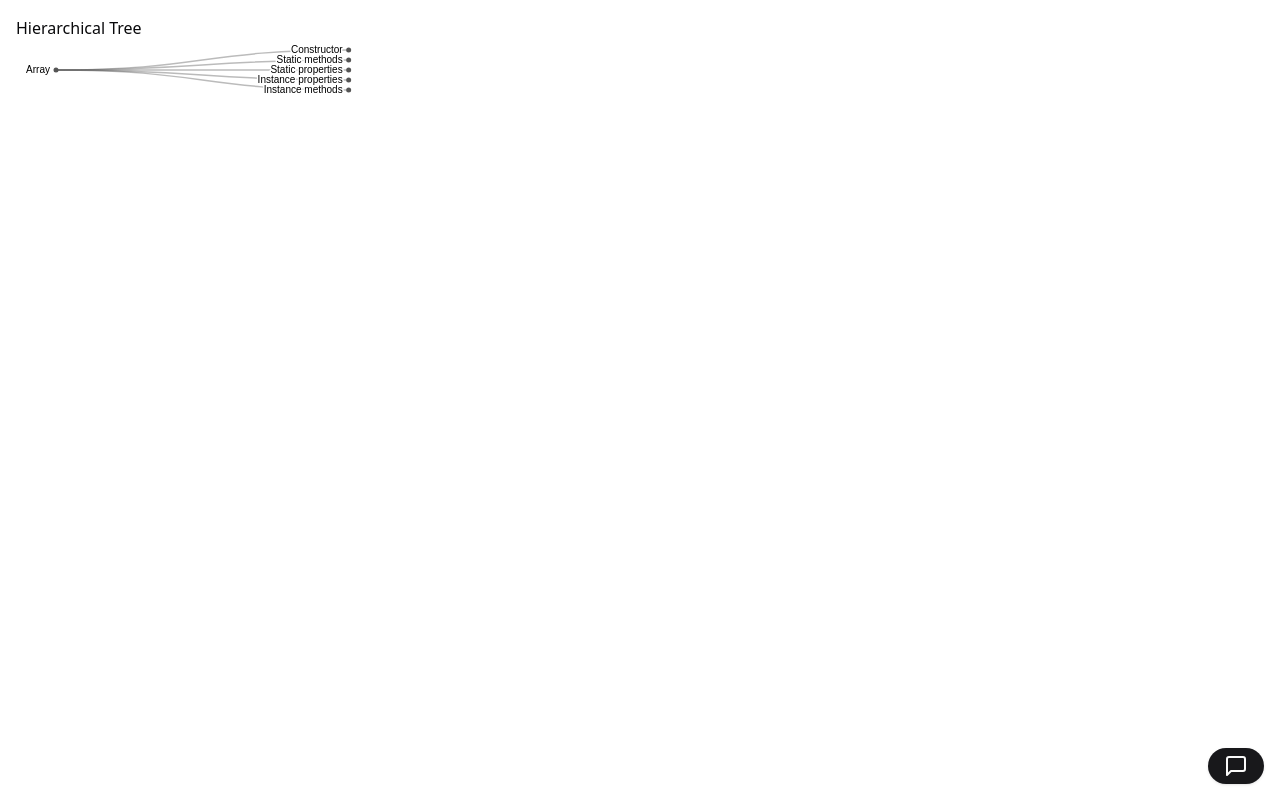
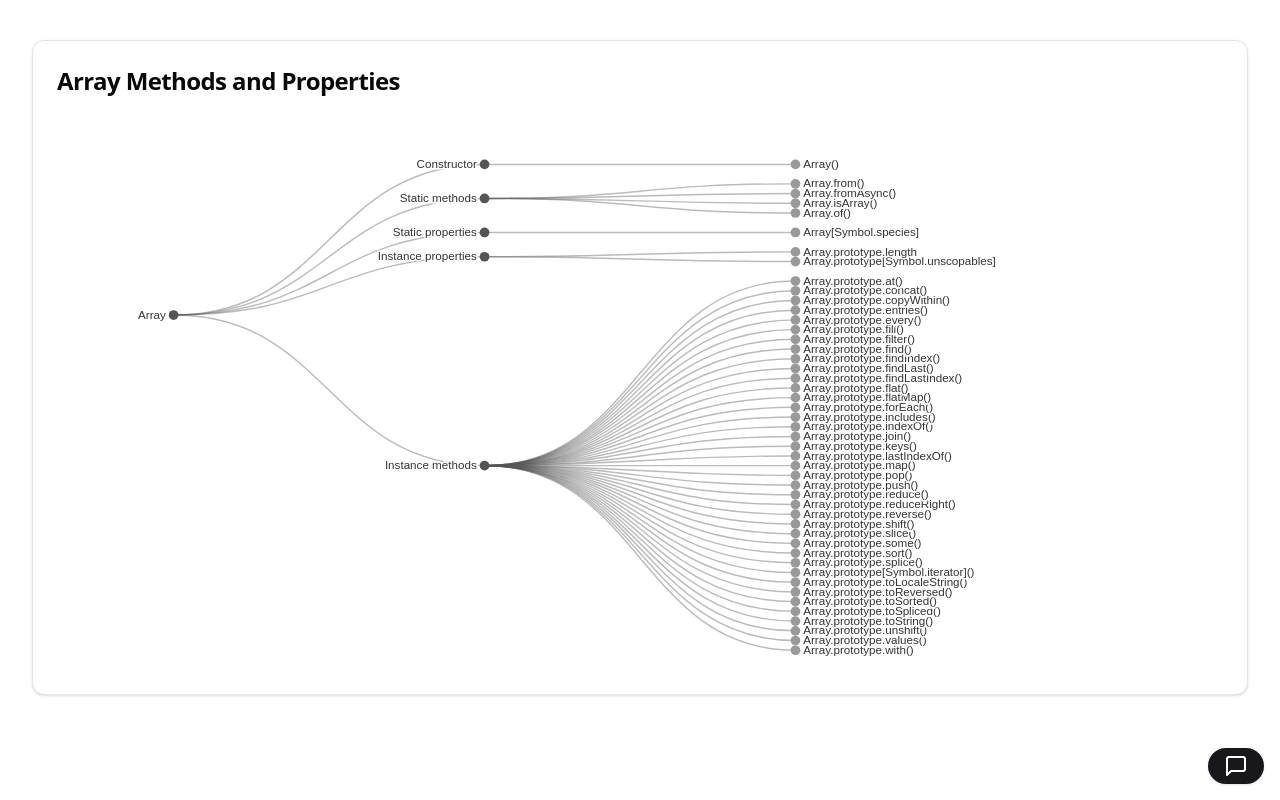
Before and after one commit to RAVEYUS/Daccy, a Next.js app: page /pages/graph in a window 1280 px wide. Built offline with nearby package versions, Linux system fonts and the light colour scheme.

Commit message:
fixed mindmap

```diff
--- a/app/pages/graph/page.tsx
+++ b/app/pages/graph/page.tsx
@@ -1,15 +1,14 @@
-// pages/tree.js
-"use client";
-import CollapsibleTree from '@/components/loadGraph'; // Update the import to use CollapsibleTree
+"use client"
 
-const TreePage = () => {
-  // Hierarchical structure of nodes
+import CollapsibleTree from '@/components/loadGraph'
+
 const nodes = {
   name: "Array",
   children: [
     { name: "Constructor", children: [{ name: "Array()" }] },
     {
-        name: "Static methods", children: [
+      name: "Static methods",
+      children: [
         { name: "Array.from()" },
         { name: "Array.fromAsync()" },
         { name: "Array.isArray()" },
@@ -17,18 +16,21 @@ const TreePage = () => {
       ]
     },
     {
-        name: "Static properties", children: [
+      name: "Static properties",
+      children: [
         { name: "Array[Symbol.species]" },
       ]
     },
     {
-        name: "Instance properties", children: [
+      name: "Instance properties",
+      children: [
         { name: "Array.prototype.length" },
         { name: "Array.prototype[Symbol.unscopables]" },
       ]
     },
     {
-        name: "Instance methods", children: [
+      name: "Instance methods",
+      children: [
         { name: "Array.prototype.at()" },
         { name: "Array.prototype.concat()" },
         { name: "Array.prototype.copyWithin()" },
@@ -71,16 +73,12 @@ const TreePage = () => {
       ]
     },
   ],
-  };
+}
 
+export default function TreePage() {
   return (
-    <div className='p-4'>
-      <h1>Hierarchical Tree</h1>
-      <div>
-        <CollapsibleTree data={nodes} /> {/* Use CollapsibleTree component */}
+    <div className="container mx-auto py-10">
+      <CollapsibleTree data={nodes} />
     </div>
-    </div>
-  );
-};
-
-export default TreePage;
+  )
+}
--- a/components/loadGraph.js
+++ b/components/loadGraph.js
@@ -1,73 +1,77 @@
-// components/CollapsibleTree.js
-import React, { useEffect, useRef } from 'react';
-import * as d3 from 'd3';
+"use client"
 
-const CollapsibleTree = ({ data }) => {
-  const svgRef = useRef(null);
+import React, { useEffect, useRef } from 'react'
+import * as d3 from 'd3'
+import { Card, CardContent, CardHeader, CardTitle } from "@/components/ui/card"
+
+export default function CollapsibleTree({ data }) {
+  const svgRef = useRef(null)
 
   useEffect(() => {
-    if (!data) return;
+    if (!data || !svgRef.current) return
 
     // Set chart dimensions
-    const width = 928;
-    const marginTop = 10;
-    const marginRight = 10;
-    const marginBottom = 10;
-    const marginLeft = 40;
+    const width = 1200
+    const marginTop = 20
+    const marginRight = 120
+    const marginBottom = 20
+    const marginLeft = 120
 
-    const root = d3.hierarchy(data);
-    const dx = 10;
-    const dy = (width - marginRight - marginLeft) / (1 + root.height);
+    const root = d3.hierarchy(data)
+    const dx = 10
+    const dy = (width - marginRight - marginLeft) / (1 + root.height)
 
-    const tree = d3.tree().nodeSize([dx, dy]);
-    const diagonal = d3.linkHorizontal().x(d => d.y).y(d => d.x);
+    const tree = d3.tree().nodeSize([dx, dy])
+    const diagonal = d3.linkHorizontal()
+      .x(d => d.y)
+      .y(d => d.x)
 
     // Clear previous SVG content
-    d3.select(svgRef.current).selectAll("*").remove();
+    d3.select(svgRef.current).selectAll("*").remove()
 
-    const svg = d3.create("svg")
+    const svg = d3.select(svgRef.current)
       .attr("width", width)
       .attr("height", dx)
       .attr("viewBox", [-marginLeft, -marginTop, width, dx])
-      .attr("style", "max-width: 100%; height: auto; font: 10px sans-serif; user-select: none;");
+      .attr("style", "max-width: 100%; height: auto; font: 12px sans-serif; user-select: none;")
 
     const gLink = svg.append("g")
       .attr("fill", "none")
       .attr("stroke", "#555")
       .attr("stroke-opacity", 0.4)
-      .attr("stroke-width", 1.5);
+      .attr("stroke-width", 1.5)
 
     const gNode = svg.append("g")
       .attr("cursor", "pointer")
-      .attr("pointer-events", "all");
+      .attr("pointer-events", "all")
 
     // Update function to refresh the tree layout
     function update(event, source) {
-      const duration = event?.altKey ? 2500 : 250;
-      const nodes = root.descendants().reverse();
-      const links = root.links();
+      const duration = event?.altKey ? 2500 : 250
+      const nodes = root.descendants().reverse()
+      const links = root.links()
 
       // Compute the new tree layout.
-      tree(root);
+      tree(root)
 
-      let left = root;
-      let right = root;
+      let left = root
+      let right = root
       root.eachBefore(node => {
-        if (node.x < left.x) left = node;
-        if (node.x > right.x) right = node;
-      });
+        if (node.x < left.x) left = node
+        if (node.x > right.x) right = node
+      })
 
-      const height = right.x - left.x + marginTop + marginBottom;
+      const height = right.x - left.x + marginTop + marginBottom
 
       const transition = svg.transition()
         .duration(duration)
         .attr("height", height)
         .attr("viewBox", [-marginLeft, left.x - marginTop, width, height])
-        .tween("resize", window.ResizeObserver ? null : () => () => svg.dispatch("toggle"));
+        .tween("resize", window.ResizeObserver ? null : () => () => svg.dispatch("toggle"))
 
       // Update the nodes…
       const node = gNode.selectAll("g")
-        .data(nodes, d => d.id);
+        .data(nodes, d => d.id)
 
       // Enter any new nodes at the parent's previous position.
       const nodeEnter = node.enter().append("g")
@@ -75,82 +79,89 @@ const CollapsibleTree = ({ data }) => {
         .attr("fill-opacity", 0)
         .attr("stroke-opacity", 0)
         .on("click", (event, d) => {
-          d.children = d.children ? null : d._children;
-          update(event, d);
-        });
+          d.children = d.children ? null : d._children
+          update(event, d)
+        })
 
       nodeEnter.append("circle")
-        .attr("r", 2.5)
+        .attr("r", 5)
         .attr("fill", d => d._children ? "#555" : "#999")
-        .attr("stroke-width", 10);
+        .attr("stroke-width", 10)
 
       nodeEnter.append("text")
         .attr("dy", "0.31em")
-        .attr("x", d => d._children ? -6 : 6)
+        .attr("x", d => d._children ? -8 : 8)
         .attr("text-anchor", d => d._children ? "end" : "start")
         .text(d => d.data.name)
-        .attr("stroke-linejoin", "round")
+        .attr("fill", "#333")
+        .clone(true).lower()
+        .attr("stroke", "white")
         .attr("stroke-width", 3)
-        .attr("stroke", "white")
-        .attr("paint-order", "stroke");
 
       // Transition nodes to their new position.
       const nodeUpdate = node.merge(nodeEnter).transition(transition)
         .attr("transform", d => `translate(${d.y},${d.x})`)
         .attr("fill-opacity", 1)
-        .attr("stroke-opacity", 1);
+        .attr("stroke-opacity", 1)
 
       // Transition exiting nodes to the parent's new position.
       const nodeExit = node.exit().transition(transition).remove()
         .attr("transform", d => `translate(${source.y},${source.x})`)
         .attr("fill-opacity", 0)
-        .attr("stroke-opacity", 0);
+        .attr("stroke-opacity", 0)
 
       // Update the links…
       const link = gLink.selectAll("path")
-        .data(links, d => d.target.id);
+        .data(links, d => d.target.id)
 
       // Enter any new links at the parent's previous position.
       const linkEnter = link.enter().append("path")
         .attr("d", d => {
-          const o = { x: source.x0, y: source.y0 };
-          return diagonal({ source: o, target: o });
-        });
+          const o = { x: source.x0, y: source.y0 }
+          return diagonal({ source: o, target: o })
+        })
 
       // Transition links to their new position.
       link.merge(linkEnter).transition(transition)
-        .attr("d", diagonal);
+        .attr("d", diagonal)
 
       // Transition exiting links to the parent's new position.
       link.exit().transition(transition).remove()
         .attr("d", d => {
-          const o = { x: source.x, y: source.y };
-          return diagonal({ source: o, target: o });
-        });
+          const o = { x: source.x, y: source.y }
+          return diagonal({ source: o, target: o })
+        })
 
       // Stash the old positions for transition.
       root.eachBefore(d => {
-        d.x0 = d.x;
-        d.y0 = d.y;
-      });
+        d.x0 = d.x
+        d.y0 = d.y
+      })
     }
 
     // Initial setup of the tree
-    root.x0 = dy / 2;
-    root.y0 = 0;
+    root.x0 = dy / 2
+    root.y0 = 0
     root.descendants().forEach((d, i) => {
-      d.id = i;
-      d._children = d.children;
-      if (d.depth && d.data.name.length !== 7) d.children = null; // Collapse non-root nodes
-    });
+      d.id = i
+      d._children = d.children
+      // Ensure no nodes are collapsed initially
+      d.children = d._children
+    })
 
-    update(null, root);
+    update(null, root)
+  }, [data])
 
-    // Append the SVG node to the reference
-    svgRef.current.appendChild(svg.node());
-  }, [data]);
-
-  return <div ref={svgRef} />;
-};
-
-export default CollapsibleTree;
+  return (
+    <Card className="w-full max-w-[1200px] mx-auto">
+      <CardHeader>
+        <CardTitle className="text-2xl font-bold">Array Methods and Properties</CardTitle>
+      </CardHeader>
+      <CardContent className="p-6">
+        <div className="overflow-x-auto">
+          <svg ref={svgRef} />
+        </div>
+      </CardContent>
+    </Card>
+  )
+}
```
Lines whose indentation alone changed are shown as unchanged.
